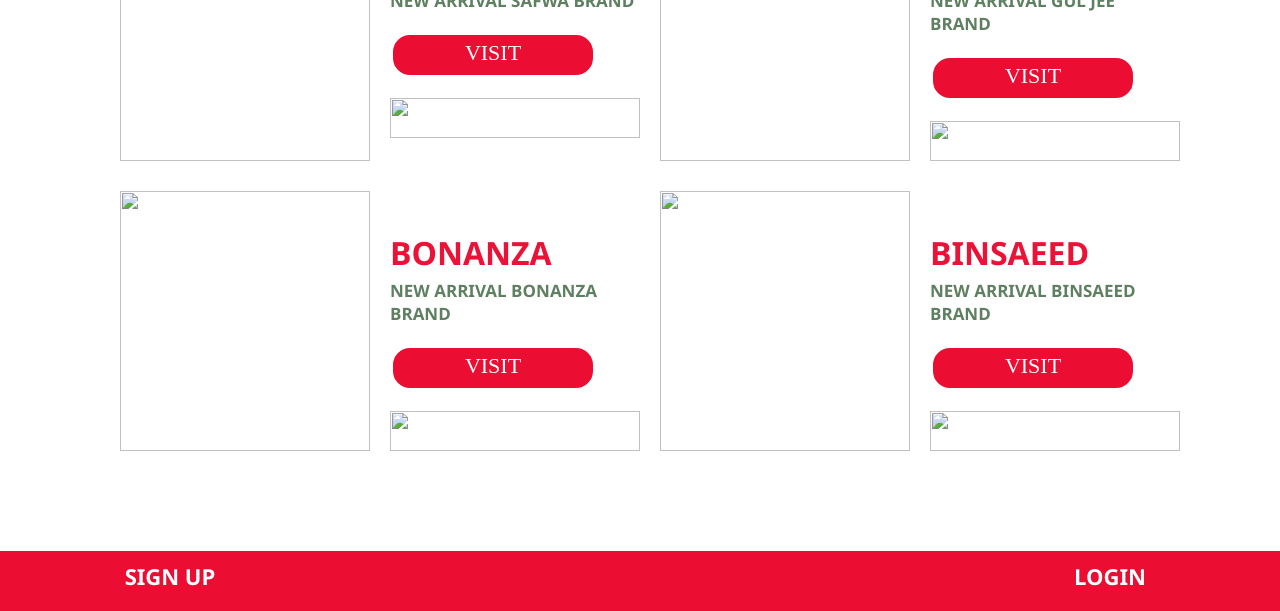
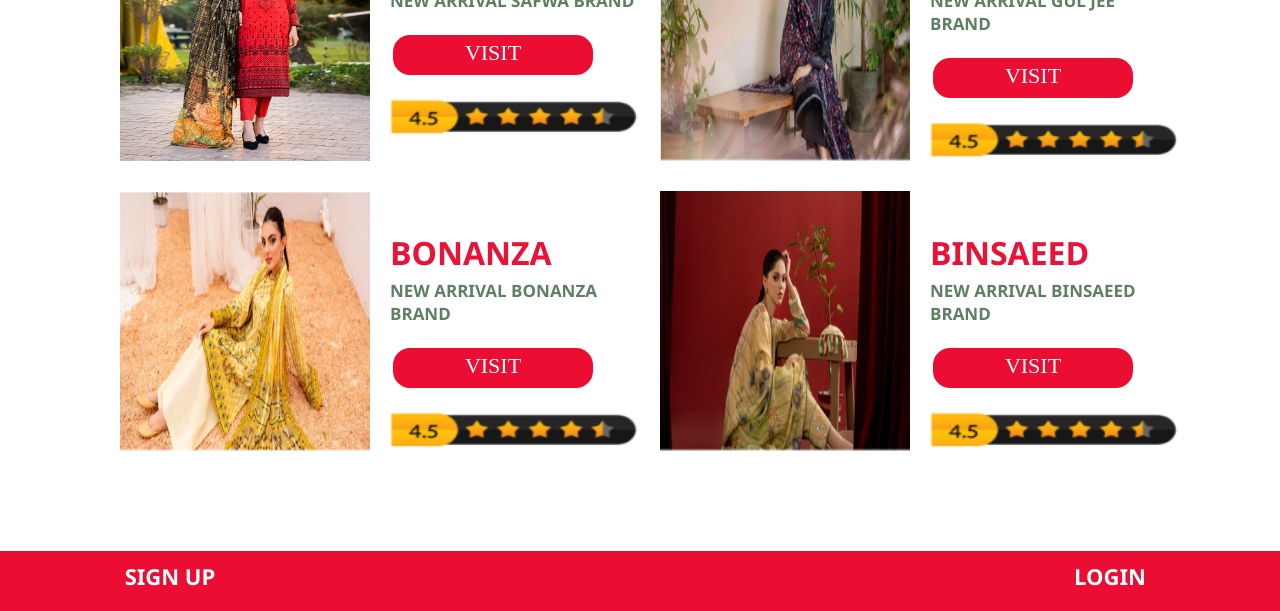
Before and after one commit to TALHAQUERSHI/tluxurystore, a plain HTML site: page index.html in a window 1280 px wide. Shown: the part 557-1168 px from the top of the page. Drawn offline with Linux system fonts and the light colour scheme; a web font is replaced by a local one.

Commit message:
Update index.html

```diff
--- a/index.html
+++ b/index.html
@@ -481,21 +481,21 @@ text-align: center;
 
    </div>
 <div class="vol">
-<a href="safwa.html"><div class="vol1"><img src="img/safawa 1.png"></div></a>
+<a href="safwa.html"><div class="vol1"><img src="safawa 1.png"></div></a>
 <div class="vol1"><h1> SAFWA </h1>   <h4></P>NEW ARRIVAL SAFWA BRAND</h4>
 <div class="but"><a href="safwa.html">VISIT</a></div>
 <div class="star">
-    <img src="img/Screenshot_43.png">
+    <img src="Screenshot_43.png">
 </div>
 
 </div>
 
 
- <a href="GUL JEE.html"><div class="vol1"><img src="img/Screenshot_45.png"></div></a>
+ <a href="GUL JEE.html"><div class="vol1"><img src="Screenshot_45.png"></div></a>
 <div class="vol1"><h1> GUL JEE </h1>   <h4></P>NEW ARRIVAL GUL JEE BRAND</h4>
     <div class="but"><a href="GUL JEE.html">VISIT</a></div>
     <div class="star">
-        <img src="img/Screenshot_43.png">
+        <img src="Screenshot_43.png">
     </div>
 
 </div>
@@ -510,21 +510,21 @@ text-align: center;
 </div>
 
 <div class="vol">
-    <a href="bonanza.html"><div class="vol1"><img src="img/Screenshot_46.png"></div></a>
+    <a href="bonanza.html"><div class="vol1"><img src="Screenshot_46.png"></div></a>
     <div class="vol1"><h1> BONANZA </h1>   <h4></P>NEW ARRIVAL BONANZA BRAND</h4>
     <div class="but"><a href="bonanza.html">VISIT</a></div>
     <div class="star">
-        <img src="img/Screenshot_43.png">
+        <img src="Screenshot_43.png">
     </div>
 
     </div>
 
 
-    <a href="binsaeed.html"><div class="vol1"><img src="img/Screenshot_47.png"></div></a>
+    <a href="binsaeed.html"><div class="vol1"><img src="Screenshot_47.png"></div></a>
     <div class="vol1"><h1> BINSAEED </h1>   <h4></P>NEW ARRIVAL BINSAEED BRAND</h4>
         <div class="but"><a href="binsaeed.html">VISIT</a></div>
         <div class="star">
-            <img src="img/Screenshot_43.png">
+            <img src="Screenshot_43.png">
         </div>
 
     </div>
```
